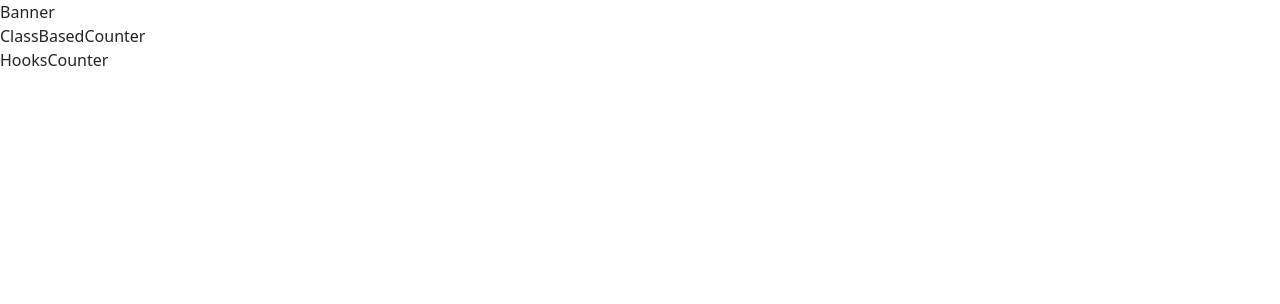
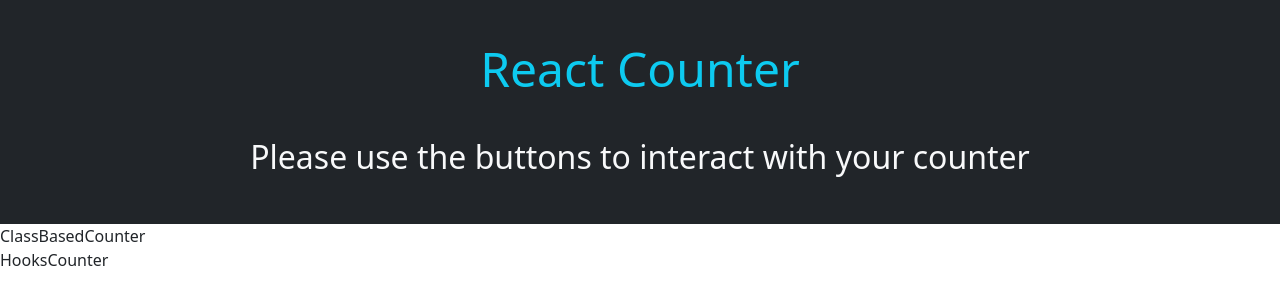
Before and after one commit to GreenCatInForest/counter-app, a React (Create React App) app: page / in a window 1280 px wide. Shown: the top 304 px of the page. Built offline with nearby package versions, Linux system fonts and the light colour scheme.

Commit message:
complete styled banner

```diff
--- a/src/components/Banner.js
+++ b/src/components/Banner.js
@@ -1,3 +1,14 @@
+import { Stack } from "react-bootstrap";
+
 export const Banner = () => {
-  return <div>Banner</div>;
+  return (
+    <Stack className="container-fluid py-4 bg-dark ">
+      <h1 className="display-5 fw-normal py-3 text-center text-info">
+        React Counter
+      </h1>
+      <h2 className="text-center fw-light py-3 text-center text-light">
+        Please use the buttons to interact with your counter
+      </h2>
+    </Stack>
+  );
 };
```
